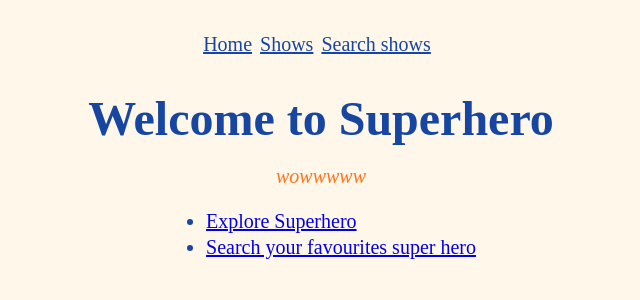
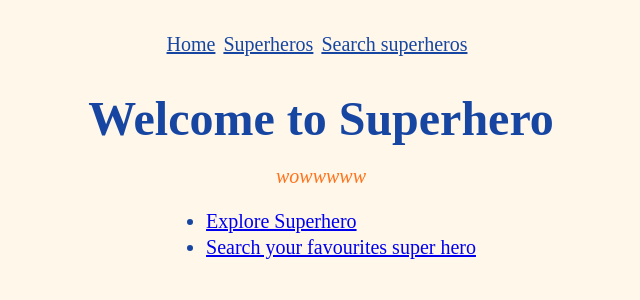
Before and after one commit to smadeira22/superheroApp, a React (Vite) app: page / in a window 1280 px wide. Shown: the top 300 px of the page, without its empty margins (319-959 px from the left). Built offline with nearby package versions, Linux system fonts and the light colour scheme.

Commit message:
fix errors

```diff
--- a/src/components/Header/index.jsx
+++ b/src/components/Header/index.jsx
@@ -7,8 +7,8 @@ const Header = () => {
     <header>
         <nav>
             <NavLink to="/">Home</NavLink>
-            <NavLink to="/shows">Shows</NavLink>
-            <NavLink to="/search">Search shows</NavLink>
+            <NavLink to="/shows">Superheros</NavLink>
+            <NavLink to="/search">Search superheros</NavLink>
         </nav>
     </header>
     <Outlet/>
--- a/src/components/SearchWidget/index.jsx
+++ b/src/components/SearchWidget/index.jsx
@@ -19,9 +19,9 @@ const SearchWidget = () => {
     }
     useEffect(() => {
         const searchAPI = async () => {
-            const { data } = await axios.get(`https:/api.tvmaze.com/search/shows?q=${searchString}`)
-            const shows = data.map(s => s.show)
-            setShowData(shows)
+            const { data } = await axios.get(`https://superheroapi.com/api/2859083194232848/search/name?q=${searchString}`)
+            const heros = data.map(s => s.hero)
+            setHeroData(heros)
         }
         searchAPI()
     }, [searchString])
@@ -31,7 +31,7 @@ const SearchWidget = () => {
         <input type="text" value={inputValue} onChange={handleInput} required />
         <input type="submit" value="Search" />
     </form>
-    <HeroList showData={showData}/>
+    <HeroList heroData={heroData}/>
     </>
   )
 }
--- a/src/pages/HeroPage/index.jsx
+++ b/src/pages/HeroPage/index.jsx
@@ -9,7 +9,7 @@ const HeroPage = () => {
   const { id } = useParams()
   useEffect(() => {
     const displayHero = async () => {
-      const { data } = await axios.get(`https://api.tvmaze.com/shows/${id}`)
+      const { data } = await axios.get(`https://superheroapi.com/api/2859083194232848/${id}/image`)
       setHero(data)
     }
     displayHero()
```
